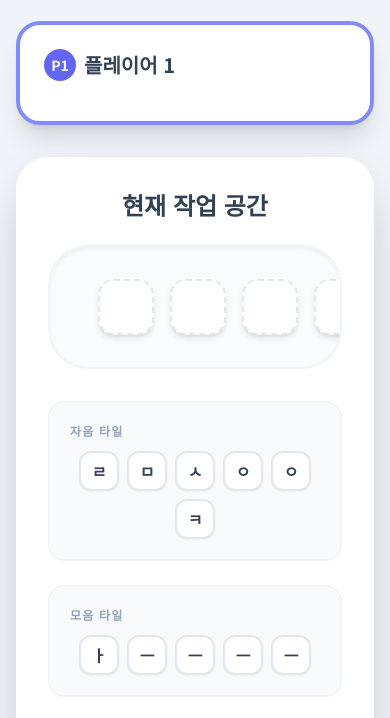
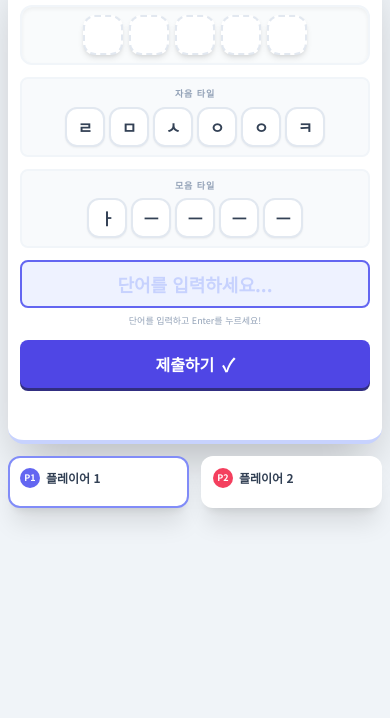
Before and after one commit to athleea/PieceOfKorean, a website with bundled scripts: page index.html in a window 390 px wide. Shown: the part 131-849 px from the top of the page. Built offline with nearby package versions, Linux system fonts and the light colour scheme.

Commit message:
모바일 가독성 개선

```diff
--- a/app.js
+++ b/app.js
@@ -83,8 +83,8 @@ function renderCurrentGuess() {
 
     for (let i = 0; i < game.wordLength; i++) {
         const cell = document.createElement('div');
-        // Base styling - more prominent shadow and border
-        cell.className = 'w-14 h-14 md:w-16 md:h-16 bg-white dark:bg-slate-700 border-2 border-slate-200 dark:border-slate-600 rounded-2xl flex items-center justify-center text-3xl font-black text-slate-800 dark:text-white transition-all duration-200 cursor-pointer select-none shadow-md hover:shadow-lg hover:-translate-y-0.5';
+        // Base styling - refined sizes for better mobile fitting
+        cell.className = 'w-10 h-10 xs:w-12 xs:h-12 sm:w-14 sm:h-14 md:w-16 md:h-16 bg-white dark:bg-slate-700 border-2 border-slate-200 dark:border-slate-600 rounded-xl md:rounded-2xl flex items-center justify-center text-xl md:text-3xl font-black text-slate-800 dark:text-white transition-all duration-200 cursor-pointer select-none shadow-md hover:shadow-lg hover:-translate-y-0.5';
 
         // Empty but active slot styling
         if (!game.currentGuess[i]) {
@@ -185,7 +185,7 @@ function updatePlayerBoards() {
             if (hint === 'correct') bgColor = 'bg-correct';
             if (hint === 'present') bgColor = 'bg-present';
 
-            cell.className = `w-10 h-10 rounded-xl flex items-center justify-center font-bold text-white shadow-sm ${bgColor}`;
+            cell.className = `w-7 h-7 md:w-10 md:h-10 rounded-lg md:rounded-xl flex items-center justify-center font-bold text-white text-xs md:text-base shadow-sm ${bgColor}`;
             cell.textContent = char === ' ' ? '' : char;
             row.appendChild(cell);
         });
@@ -197,7 +197,7 @@ function updatePlayerBoards() {
     player2AttemptsEl.innerHTML = '';
     game.attempts[1].forEach(attempt => {
         const row = document.createElement('div');
-        row.className = 'flex gap-2 justify-center mb-2';
+        row.className = 'flex gap-1.5 md:gap-2 justify-center mb-1.5 md:mb-2';
 
         attempt.word.split('').forEach((char, i) => {
             const cell = document.createElement('div');
@@ -206,7 +206,7 @@ function updatePlayerBoards() {
             if (hint === 'correct') bgColor = 'bg-correct';
             if (hint === 'present') bgColor = 'bg-present';
 
-            cell.className = `w-10 h-10 rounded-xl flex items-center justify-center font-bold text-white shadow-sm ${bgColor}`;
+            cell.className = `w-7 h-7 md:w-10 md:h-10 rounded-lg md:rounded-xl flex items-center justify-center font-bold text-white text-xs md:text-base shadow-sm ${bgColor}`;
             cell.textContent = char === ' ' ? '' : char;
             row.appendChild(cell);
         });
--- a/index.html
+++ b/index.html
@@ -41,71 +41,65 @@
 </head>
 
 <body
-  class="bg-game-bg dark:bg-game-dark-bg min-h-full font-sans text-slate-800 dark:text-slate-100 p-4 md:p-8 transition-colors duration-300">
+  class="bg-game-bg dark:bg-game-dark-bg min-h-full font-sans text-slate-800 dark:text-slate-100 p-2 md:p-6 transition-colors duration-300">
   <div class="max-w-screen-2xl mx-auto">
     <!-- Header -->
-    <header class="relative text-center mb-8">
+    <header class="relative text-center mb-4 md:mb-6">
       <div class="absolute right-0 top-0">
         <button id="themeToggle"
-          class="p-3 bg-white dark:bg-slate-800 rounded-2xl shadow-lg border-2 border-slate-100 dark:border-slate-700 hover:scale-110 active:scale-95 transition-all">
-          <span class="dark:hidden text-2xl">🌙</span>
-          <span class="hidden dark:block text-2xl">☀️</span>
+          class="p-2 md:p-3 bg-white dark:bg-slate-800 rounded-2xl shadow-lg border-2 border-slate-100 dark:border-slate-700 hover:scale-110 active:scale-95 transition-all">
+          <span class="dark:hidden text-lg md:text-2xl">🌙</span>
+          <span class="hidden dark:block text-lg md:text-2xl">☀️</span>
         </button>
       </div>
-      <h1 class="text-4xl md:text-5xl font-black text-indigo-600 dark:text-indigo-400 mb-4 tracking-tighter">
+      <h1 class="text-2xl md:text-4xl font-black text-indigo-600 dark:text-indigo-400 mb-1 md:mb-2 tracking-tighter">
         한글 낱말 퍼즐
       </h1>
       <div id="playerIndicator"
-        class="inline-block px-6 py-2 bg-indigo-100 dark:bg-indigo-900/40 border-2 border-indigo-600 dark:border-indigo-400 text-indigo-700 dark:text-indigo-300 rounded-full font-bold text-lg shadow-sm">
+        class="inline-block px-3 py-1 md:px-5 md:py-1.5 bg-indigo-100 dark:bg-indigo-900/40 border-2 border-indigo-600 dark:border-indigo-400 text-indigo-700 dark:text-indigo-300 rounded-full font-bold text-sm md:text-base shadow-sm">
         플레이어 1의 차례
       </div>
     </header>
 
     <!-- Main game area -->
-    <main class="grid grid-cols-1 lg:grid-cols-5 gap-8">
+    <main class="grid grid-cols-2 lg:grid-cols-5 gap-3 md:gap-6">
 
-      <!-- Player 1 Board -->
-      <section id="player1Board"
-        class="lg:col-span-1 bg-white dark:bg-slate-800 rounded-3xl p-6 shadow-xl border-4 border-transparent transition-all duration-300">
-        <h2 class="text-xl font-bold mb-4 flex items-center gap-2 text-slate-700 dark:text-slate-200">
-          <span class="w-8 h-8 bg-indigo-500 rounded-full flex items-center justify-center text-white text-sm">P1</span>
-          플레이어 1
-        </h2>
-        <div id="player1Attempts" class="space-y-3">
-          <!-- Attempts will be added here -->
-        </div>
-      </section>
-
-      <!-- Center Workspace -->
+      <!-- Center Workspace (Main content) -->
       <section
-        class="lg:col-span-3 bg-white dark:bg-slate-800 rounded-[2rem] p-8 shadow-2xl border-b-8 border-indigo-200 dark:border-indigo-900/50">
-        <div class="mb-8">
-          <h2 class="text-2xl font-black text-center mb-6 text-slate-700 dark:text-slate-200">현재 작업 공간</h2>
+        class="col-span-2 lg:col-span-3 order-first lg:order-none bg-white dark:bg-slate-800 rounded-2xl md:rounded-[2rem] p-3 md:p-6 shadow-2xl border-b-4 md:border-b-8 border-indigo-200 dark:border-indigo-900/50">
+        <div class="mb-2 md:mb-4">
+          <h2
+            class="text-base md:text-xl font-black text-center mb-2 md:mb-4 text-slate-700 dark:text-slate-200 uppercase tracking-tight">
+            현재 작업 공간</h2>
 
           <!-- Current guess display -->
           <div
-            class="bg-slate-50/80 dark:bg-slate-900/30 p-8 rounded-[2.5rem] mb-8 border-2 border-slate-100 dark:border-slate-800/50 shadow-inner overflow-x-auto">
-            <div id="currentGuess" class="flex justify-center flex-nowrap gap-4 min-w-max px-4">
+            class="bg-slate-50/80 dark:bg-slate-900/30 p-2 md:p-4 rounded-xl md:rounded-[2rem] mb-3 md:mb-5 border-2 border-slate-100 dark:border-slate-800/50 shadow-inner overflow-x-auto">
+            <div id="currentGuess" class="flex justify-center flex-nowrap gap-1.5 md:gap-3 min-w-max px-1">
               <!-- Cells will be added dynamically -->
             </div>
           </div>
 
           <!-- Interaction Area -->
-          <div class="space-y-6">
+          <div class="space-y-3 md:space-y-5">
             <!-- Consonants Display Only -->
             <div
-              class="bg-slate-50 dark:bg-slate-900/50 p-5 rounded-2xl border-2 border-slate-100 dark:border-slate-700">
-              <h3 class="text-xs font-bold text-slate-400 dark:text-slate-500 mb-3 uppercase tracking-widest">자음 타일</h3>
-              <div id="consonantGrid" class="flex flex-wrap gap-2 justify-center">
+              class="bg-slate-50 dark:bg-slate-900/50 p-2 md:p-4 rounded-lg md:rounded-xl border-2 border-slate-100 dark:border-slate-700">
+              <h3
+                class="text-[9px] md:text-xs font-bold text-slate-400 dark:text-slate-500 mb-1.5 md:mb-2 uppercase tracking-widest text-center">
+                자음 타일</h3>
+              <div id="consonantGrid" class="flex flex-wrap gap-1 md:gap-2 justify-center">
                 <!-- Consonant tiles will be added dynamically -->
               </div>
             </div>
 
             <!-- Vowels Display Only -->
             <div
-              class="bg-slate-50 dark:bg-slate-900/50 p-5 rounded-2xl border-2 border-slate-100 dark:border-slate-700">
-              <h3 class="text-xs font-bold text-slate-400 dark:text-slate-500 mb-3 uppercase tracking-widest">모음 타일</h3>
-              <div id="vowelGrid" class="flex flex-wrap gap-2 justify-center">
+              class="bg-slate-50 dark:bg-slate-900/50 p-2 md:p-4 rounded-lg md:rounded-xl border-2 border-slate-100 dark:border-slate-700">
+              <h3
+                class="text-[9px] md:text-xs font-bold text-slate-400 dark:text-slate-500 mb-1.5 md:mb-2 uppercase tracking-widest text-center">
+                모음 타일</h3>
+              <div id="vowelGrid" class="flex flex-wrap gap-1 md:gap-2 justify-center">
                 <!-- Vowel tiles will be added dynamically -->
               </div>
             </div>
@@ -113,31 +107,49 @@
             <!-- Input Section -->
             <div class="max-w-md mx-auto">
               <input type="text" id="wordInput"
-                class="w-full h-16 bg-indigo-50 dark:bg-indigo-950/30 border-4 border-indigo-200 dark:border-indigo-900/50 focus:border-indigo-500 dark:focus:border-indigo-400 rounded-2xl text-center text-2xl font-bold text-indigo-900 dark:text-indigo-100 placeholder-indigo-200 dark:placeholder-indigo-800/50 outline-none transition-all"
+                class="w-full h-12 md:h-14 bg-indigo-50 dark:bg-indigo-950/30 border-2 border-indigo-200 dark:border-indigo-900/50 focus:border-indigo-500 dark:focus:border-indigo-400 rounded-lg md:rounded-xl text-center text-lg md:text-xl font-bold text-indigo-900 dark:text-indigo-100 placeholder-indigo-200 dark:placeholder-indigo-800/50 outline-none transition-all"
                 placeholder="단어를 입력하세요..." maxlength="7" autocomplete="off" />
-              <p class="text-center text-slate-400 dark:text-slate-500 text-sm mt-3 font-medium">단어를 입력하고 Enter를 누르세요!
+              <p
+                class="text-center text-slate-400 dark:text-slate-500 text-[9px] md:text-xs mt-1.5 md:mt-2 font-medium">
+                단어를 입력하고 Enter를 누르세요!
               </p>
             </div>
 
             <!-- Global Submit -->
             <button id="submitBtn"
-              class="w-full h-16 bg-indigo-600 hover:bg-indigo-700 text-white rounded-2xl text-xl font-black shadow-[0_6px_0_0_rgba(49,46,129,1)] active:shadow-none active:translate-y-[6px] transition-all flex items-center justify-center gap-2 mt-4">
-              제출하기 <span class="text-2xl">✓</span>
+              class="w-full h-12 md:h-14 bg-indigo-600 hover:bg-indigo-700 text-white rounded-lg md:rounded-xl text-base md:text-lg font-black shadow-[0_3px_0_0_rgba(49,46,129,1)] md:shadow-[0_4px_0_0_rgba(49,46,129,1)] active:shadow-none active:translate-y-[3px] md:active:translate-y-[4px] transition-all flex items-center justify-center gap-2 mt-1 md:mt-2">
+              제출하기 <span class="text-lg">✓</span>
             </button>
           </div>
         </div>
 
-        <div id="messageArea" class="h-12 overflow-hidden text-center"></div>
+        <div id="messageArea" class="h-8 md:h-10 overflow-hidden text-center"></div>
+      </section>
+
+      <!-- Player 1 Board -->
+      <section id="player1Board"
+        class="col-span-1 lg:col-span-1 bg-white dark:bg-slate-800 rounded-xl md:rounded-2xl p-2.5 md:p-4 shadow-xl border-2 md:border-4 border-transparent transition-all duration-300">
+        <h2
+          class="text-xs md:text-base font-bold mb-2 md:mb-3 flex items-center gap-1.5 text-slate-700 dark:text-slate-200">
+          <span
+            class="w-5 h-5 md:w-6 md:h-6 bg-indigo-500 rounded-full flex items-center justify-center text-white text-[9px] md:text-xs">P1</span>
+          플레이어 1
+        </h2>
+        <div id="player1Attempts" class="space-y-1.5 md:space-y-2">
+          <!-- Attempts will be added here -->
+        </div>
       </section>
 
       <!-- Player 2 Board -->
       <section id="player2Board"
-        class="lg:col-span-1 bg-white dark:bg-slate-800 rounded-3xl p-6 shadow-xl border-4 border-transparent transition-all duration-300">
-        <h2 class="text-xl font-bold mb-4 flex items-center gap-2 text-slate-700 dark:text-slate-200">
-          <span class="w-8 h-8 bg-rose-500 rounded-full flex items-center justify-center text-white text-sm">P2</span>
+        class="col-span-1 lg:col-span-1 bg-white dark:bg-slate-800 rounded-xl md:rounded-2xl p-2.5 md:p-4 shadow-xl border-2 md:border-4 border-transparent transition-all duration-300">
+        <h2
+          class="text-xs md:text-base font-bold mb-2 md:mb-3 flex items-center gap-1.5 text-slate-700 dark:text-slate-200">
+          <span
+            class="w-5 h-5 md:w-6 md:h-6 bg-rose-500 rounded-full flex items-center justify-center text-white text-[9px] md:text-xs">P2</span>
           플레이어 2
         </h2>
-        <div id="player2Attempts" class="space-y-3">
+        <div id="player2Attempts" class="space-y-1.5 md:space-y-2">
           <!-- Attempts will be added here -->
         </div>
       </section>
```
